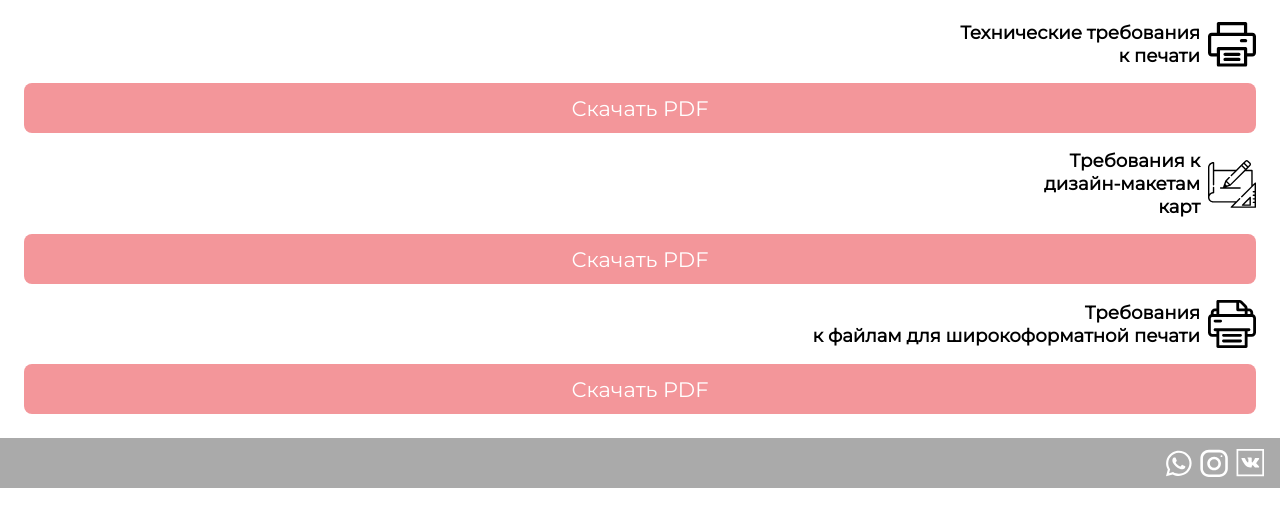
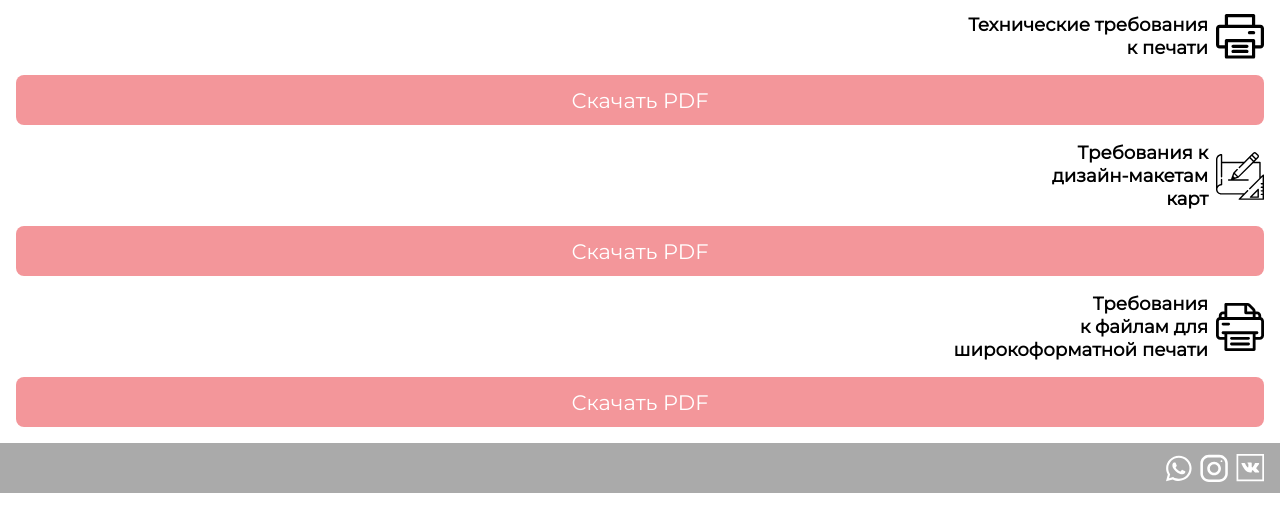
Before and after one commit to WebMastersUfa/CardProjectUfa, a website: page src/pages/requirements.html in a window 1280 px wide. Shown: the part 53-584 px from the top of the page. Drawn offline with nearby package versions, Linux system fonts and the light colour scheme; files that its build step writes are made by us from their sources.

Commit message:
fix: fix code on page requirements

```diff
--- a/src/pages/requirements.html
+++ b/src/pages/requirements.html
@@ -42,7 +42,7 @@
             </div>
             <div class="main-content--item">
                 <div class="d-flex">
-                    <h2>Требования <br> к файлам для широкоформатной печати</h2>
+                    <h2>Требования <br> к файлам для <br> широкоформатной печати</h2>
                     <img src="../../assets/rec3.svg" alt="img">
                 </div>
                 <button class="btn-secondary">Скачать PDF</button>
--- a/src/scss/pages/requirements.scss
+++ b/src/scss/pages/requirements.scss
@@ -1,8 +1,11 @@
-@import './variables.scss';
+@import '../variables.scss';
 
 .main-content{
   &--item{
-        padding: 8px;
+    margin-top: 16px;
+    &:nth-child(1){
+      margin-top: 0;
+    }
     .d-flex{
       display: flex;
       align-items: center;
```
Also changed, not shown: src/scss/main.scss (indentation only), 1 other file. Lines whose indentation alone changed are shown as unchanged.
